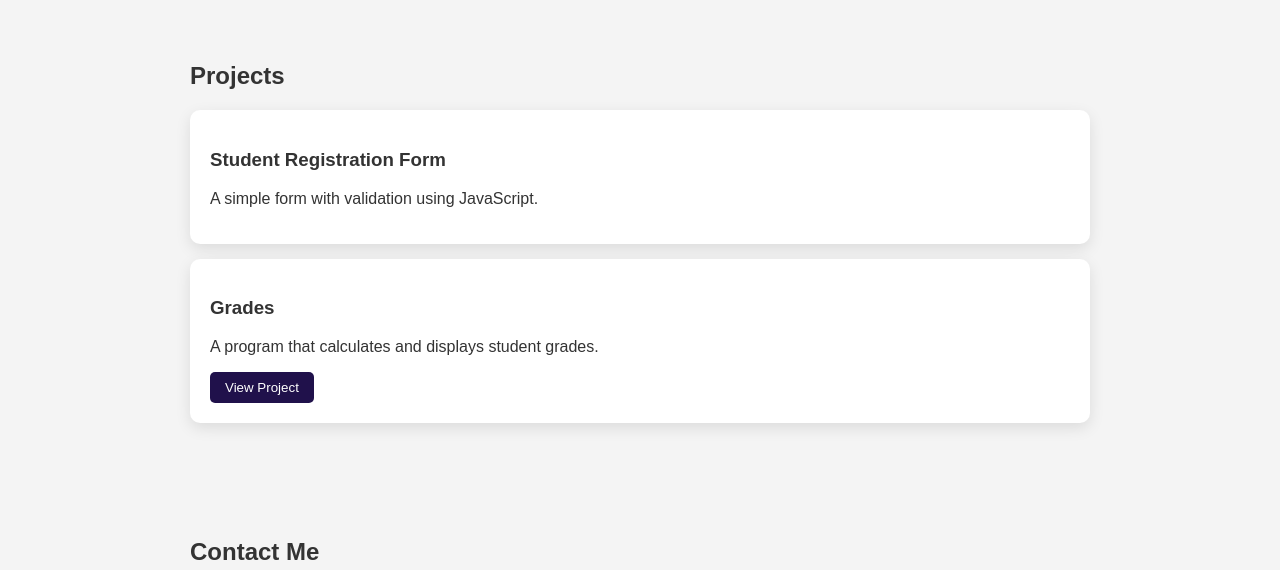
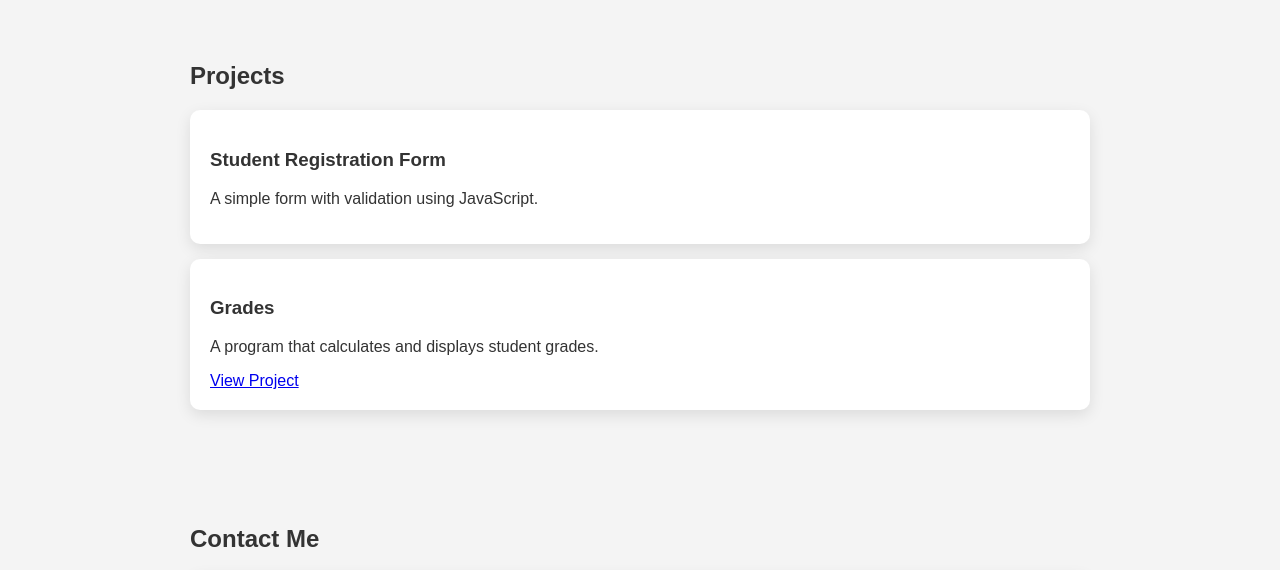
Before and after one commit to GenWolf1/GenWolf1.github.io, a plain HTML site: page index.html in a window 1280 px wide. Shown: the part 958-1528 px from the top of the page. Drawn offline with Linux system fonts and the light colour scheme.

Commit message:
Update index.html

```diff
--- a/index.html
+++ b/index.html
@@ -47,11 +47,10 @@
         <h3>Student Registration Form</h3>
         <p>A simple form with validation using JavaScript.</p>
     </div>
-    <div class="card">
+     <div class="card">
         <h3>Grades</h3>
         <p>A program that calculates and displays student grades.</p>
-        <a href="Grades.html"></a>
-        <button onclick="window.location.href='registration.html'">View Project</button>
+        <a href="Grades.html" class="btn">View Project</a>
     </div>
 </section>
 
```
